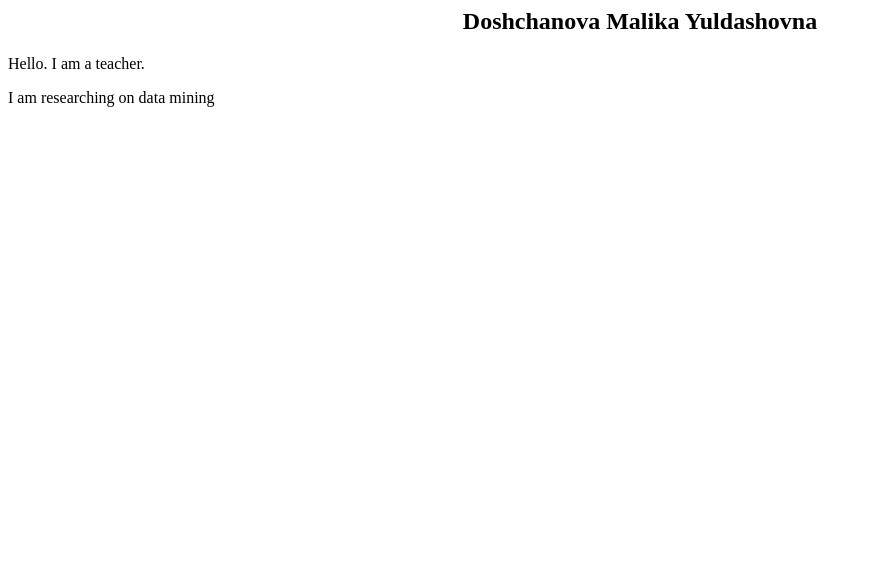
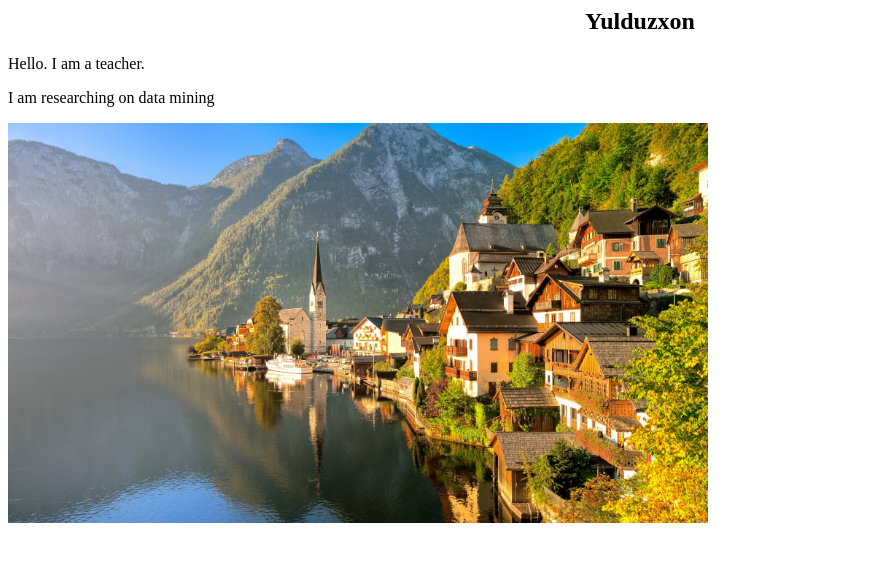
Before and after one commit to Yulduzxon85/yulduzxon85.github.io, a plain HTML site: page index.html in a window 1280 px wide. Shown: the whole page, without its empty margins (0-871 px from the left). Drawn offline with Linux system fonts and the light colour scheme.

Commit message:
Ikkinchi commit

```diff
--- a/index.html
+++ b/index.html
@@ -6,11 +6,12 @@ Portfolio
 </head>
 <body>
 <h2>
-<center>Doshchanova Malika Yuldashovna</center></h2>
+<center>Yulduzxon</center></h2>
 <p>
 Hello. I am a teacher.
 </p>
 <p>I am researching on data mining</p>
+<img src="1.jpg" width="700" height="400" >
 
 
 </body>
```
Also changed, not shown: 1.jpg (added), 1 other file.
